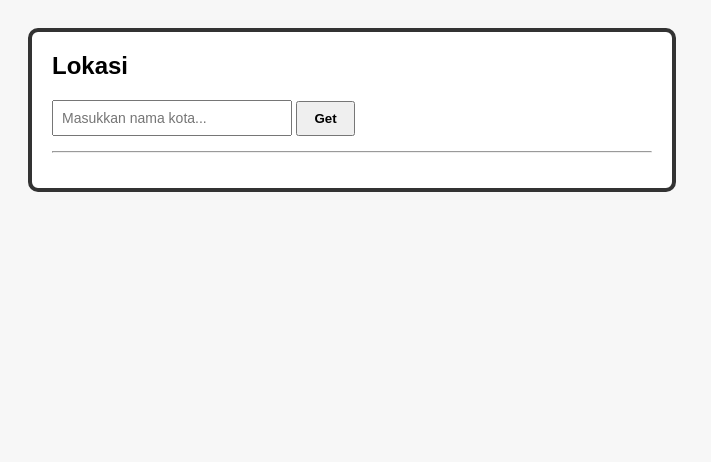
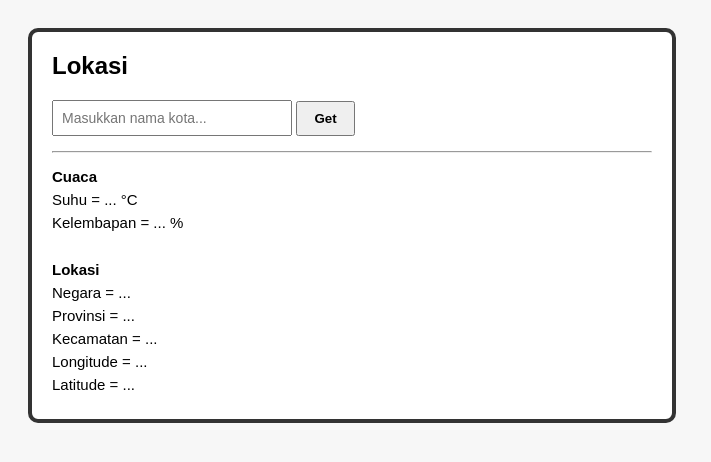
Before and after one commit to RafaPramudhita/praktikum-2.2, a plain HTML site: page index.html in a window 1280 px wide. Shown: the whole page, without its empty margins (0-711 px from the left). Drawn offline with nearby package versions, Linux system fonts and the light colour scheme.

Commit message:
4.Tambahkan elemen hasil lengkap

```diff
--- a/index.html
+++ b/index.html
@@ -47,6 +47,20 @@
     <button id="btnGet">Get</button>
     <hr>
 
+    <div class="hasil">
+        <p><b>Cuaca</b></p>
+        <p>Suhu = <span id="suhu">...</span> °C</p>
+        <p>Kelembapan = <span id="kelembapan">...</span> %</p>
+        <br>
+        <p><b>Lokasi</b></p>
+        <p>Negara = <span id="negara">...</span></p>
+        <p>Provinsi = <span id="provinsi">...</span></p>
+        <p>Kecamatan = <span id="kecamatan">...</span></p>
+        <p>Longitude = <span id="lon">...</span></p>
+        <p>Latitude = <span id="lat">...</span></p>
+    </div>
+</div>
+
 
 
 </body>
```
